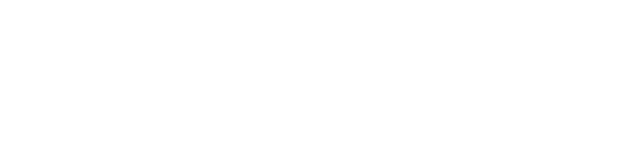
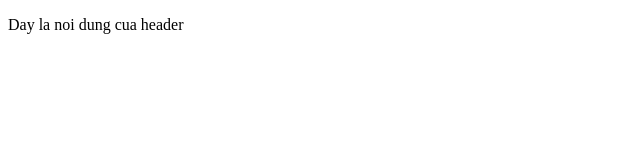
Before and after one commit to ngocyenns/project, a plain HTML site: page index.html in a window 1280 px wide. Shown: the whole page, without its empty margins (0-640 px from the left). Drawn offline with Linux system fonts and the light colour scheme.

Commit message:
Add header content

```diff
--- a/index.html
+++ b/index.html
@@ -6,6 +6,6 @@
     <title>Document</title>
 </head>
 <body>
-
+    <p>Day la noi dung cua header</p>
 </body>
 </html>
```
